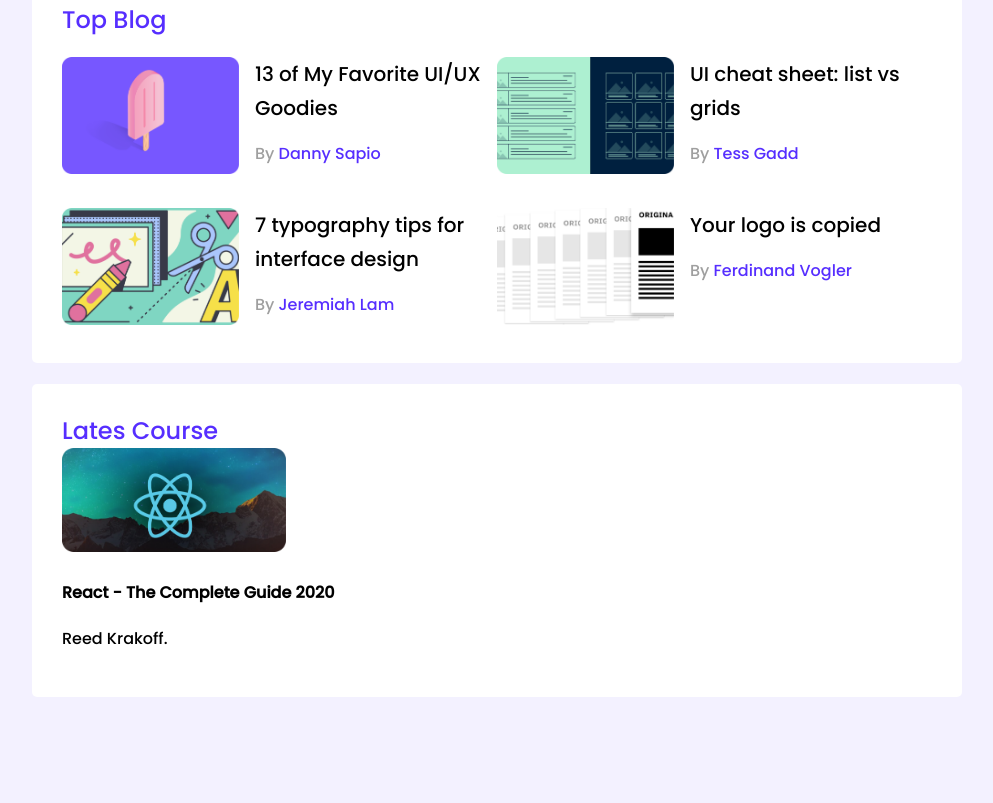
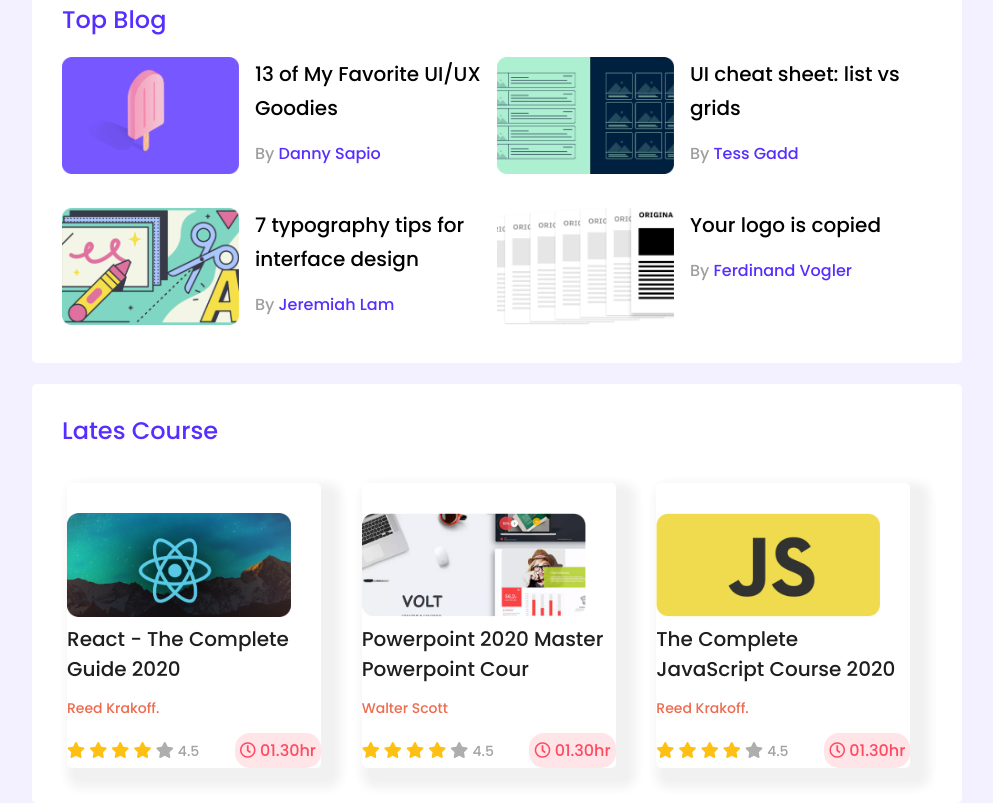
Before and after one commit to shawon13/leader-board, a plain HTML site: page index.html in a window 1280 px wide. Shown: the part 320-1123 px from the top of the page, without its empty margins (143-1136 px from the left). Before the commit the page ends 1017 px from the top, so only its background shows below. Drawn offline with Linux system fonts and the light colour scheme.

Commit message:
final commit

```diff
--- a/index.html
+++ b/index.html
@@ -6,6 +6,9 @@
     <meta http-equiv="X-UA-Compatible" content="IE=edge">
     <meta name="viewport" content="width=device-width, initial-scale=1.0">
     <title>Leader Board</title>
+    <link rel="stylesheet" href="https://use.fontawesome.com/releases/v5.15.3/css/all.css"
+        integrity="sha384-SZXxX4whJ79/gErwcOYf+zWLeJdY/qpuqC4cAa9rOGUstPomtqpuNWT9wdPEn2fk" crossorigin="anonymous">
+
     <!-- stylesheet -->
     <link rel="stylesheet" href="style.css">
 </head>
@@ -101,9 +104,69 @@
                     <div class="course_img">
                         <img src="images/courses/course-1.png" alt="">
                     </div>
-                    <div class="course_info">
+                    <div class="course_detils">
                         <h4 class="course_title">React - The Complete Guide 2020</h4>
                         <p class="course_author">Reed Krakoff.</p>
+                        <div class="course_info">
+                            <div>
+                                <i class="fas fa-star filled"></i>
+                                <i class="fas fa-star filled"></i>
+                                <i class="fas fa-star filled"></i>
+                                <i class="fas fa-star filled"></i>
+                                <i class="fas fa-star"></i>
+                                <span>4.5</span>
+                            </div>
+                            <div class="course_duration">
+                                <i class="far fa-clock"></i>
+                                01.30hr
+                            </div>
+                        </div>
+                    </div>
+                </div>
+                <div class="course">
+                    <div class="course_img">
+                        <img src="images/courses/course-2.png" alt="">
+                    </div>
+                    <div class="course_detils">
+                        <h4 class="course_title">Powerpoint 2020 Master Powerpoint Cour</h4>
+                        <p class="course_author">Walter Scott</p>
+                        <div class="course_info">
+                            <div>
+                                <i class="fas fa-star filled"></i>
+                                <i class="fas fa-star filled"></i>
+                                <i class="fas fa-star filled"></i>
+                                <i class="fas fa-star filled"></i>
+                                <i class="fas fa-star"></i>
+                                <span>4.5</span>
+                            </div>
+                            <div class="course_duration">
+                                <i class="far fa-clock"></i>
+                                01.30hr
+                            </div>
+                        </div>
+                    </div>
+                </div>
+                <div class="course">
+                    <div class="course_img">
+                        <img src="images/courses/course-3.png" alt="">
+                    </div>
+                    <div class="course_detils">
+                        <h4 class="course_title">The Complete JavaScript Course 2020</h4>
+                        <p class="course_author">Reed Krakoff.</p>
+                        <div class="course_info">
+                            <div>
+                                <i class="fas fa-star filled"></i>
+                                <i class="fas fa-star filled"></i>
+                                <i class="fas fa-star filled"></i>
+                                <i class="fas fa-star filled"></i>
+                                <i class="fas fa-star"></i>
+                                <span>4.5</span>
+                            </div>
+                            <div class="course_duration">
+                                <i class="far fa-clock"></i>
+                                01.30hr
+                            </div>
+                        </div>
                     </div>
                 </div>
             </div>
--- a/style.css
+++ b/style.css
@@ -83,8 +83,87 @@ hr{
 }
 /* Top player and Top Blog End */
 /* latest course Start */
+.courses{
+    display: grid;
+    padding: 5px;
+    grid-template-columns: repeat(3,1fr);
+    grid-column-gap:24px ;
+    margin-top: 30px;
+}
+.course{
+    background-color: #fff;
+    border-radius: 5px;
+    width: 254px;
+    box-shadow:10px 10px 10px 10px rgba(68, 63, 63, 0.07);
+}
 .course_img img{
     width: 224px;
     height: 104px;
+    margin-top: 30px;
+}
+.course_title{
+    font-size: 20px;
+    color: #1E1E1E;
+    font-weight: 500;
+    margin: 0;
+}
+.course_author{
+    font-size: 14px;
+    color: #ED6B4F;
+}
+.course_info{
+    display: flex;
+    align-items: center;
+    justify-content: space-between;
+}
+.fa-star{
+    color: #AEAEAE;
+}
+.fa-star.filled{
+    color:#FFC014;
+}
+.course_info span{
+    color:#a2a2a2;
+    font-size: 14px;
+}
+.course_duration{
+    color: #FF4A60;
+    background-color: #FFE4E8;
+    border-radius: 15px;
+    padding: 5px;
 }
 /* latest course End */
+/* media quary */
+@media only screen and (max-width:688px) {
+    .section_title{
+        text-align: center;
+    }
+    .container{
+        width:100%;
+    }
+    .players, .blogs, .courses{
+        grid-template-columns: repeat(1,1fr);
+    }
+    .course{
+        margin-bottom: 15px;
+    }
+    .blog{
+        flex-direction: column;
+    }
+    .player{
+        justify-content: center;
+        align-items: center;
+        flex-direction: column;
+    }
+}
+@media only screen and (min-width:688px) and (max-width:992px) {
+    .container{
+        width: 100%;
+    }
+    .players, .courses{
+        grid-template-columns: repeat(2,1fr);
+    }
+    .blogs{
+        grid-template-columns: repeat(1,1fr);
+    }
+}
```
